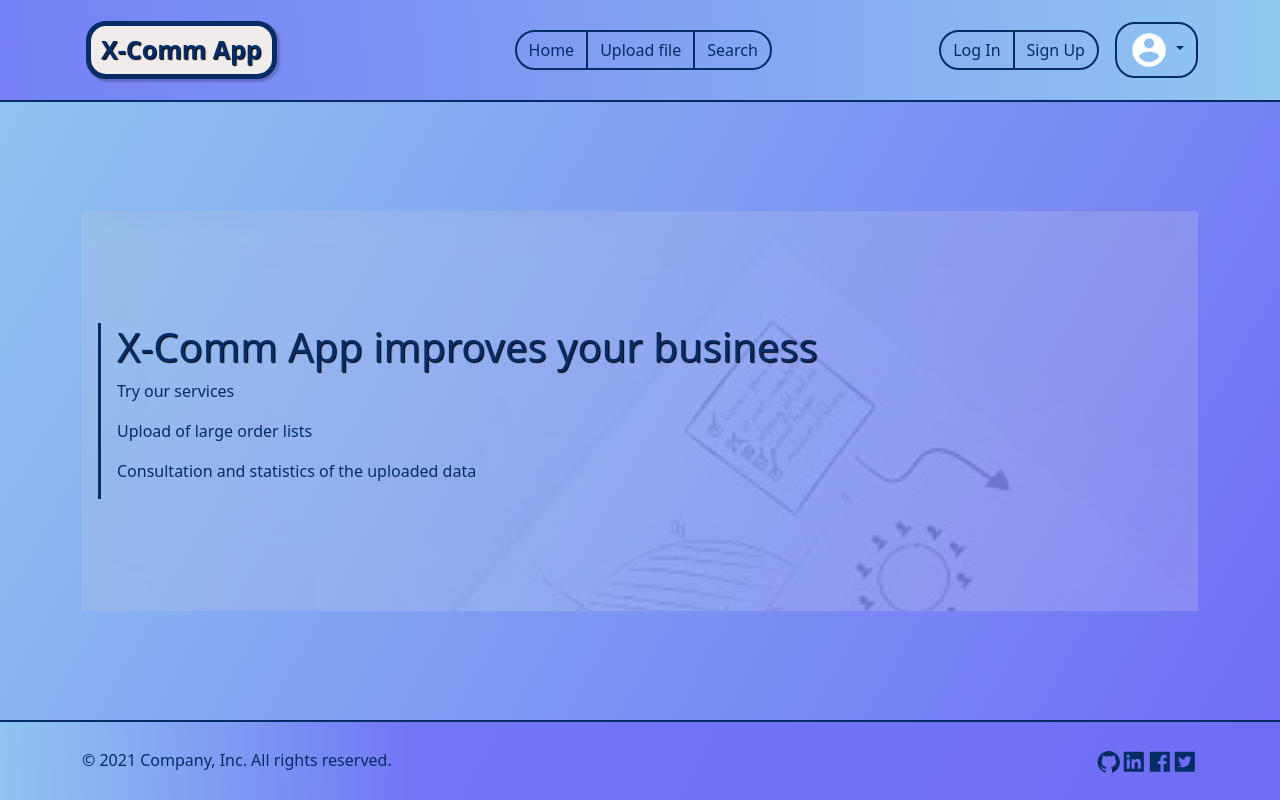
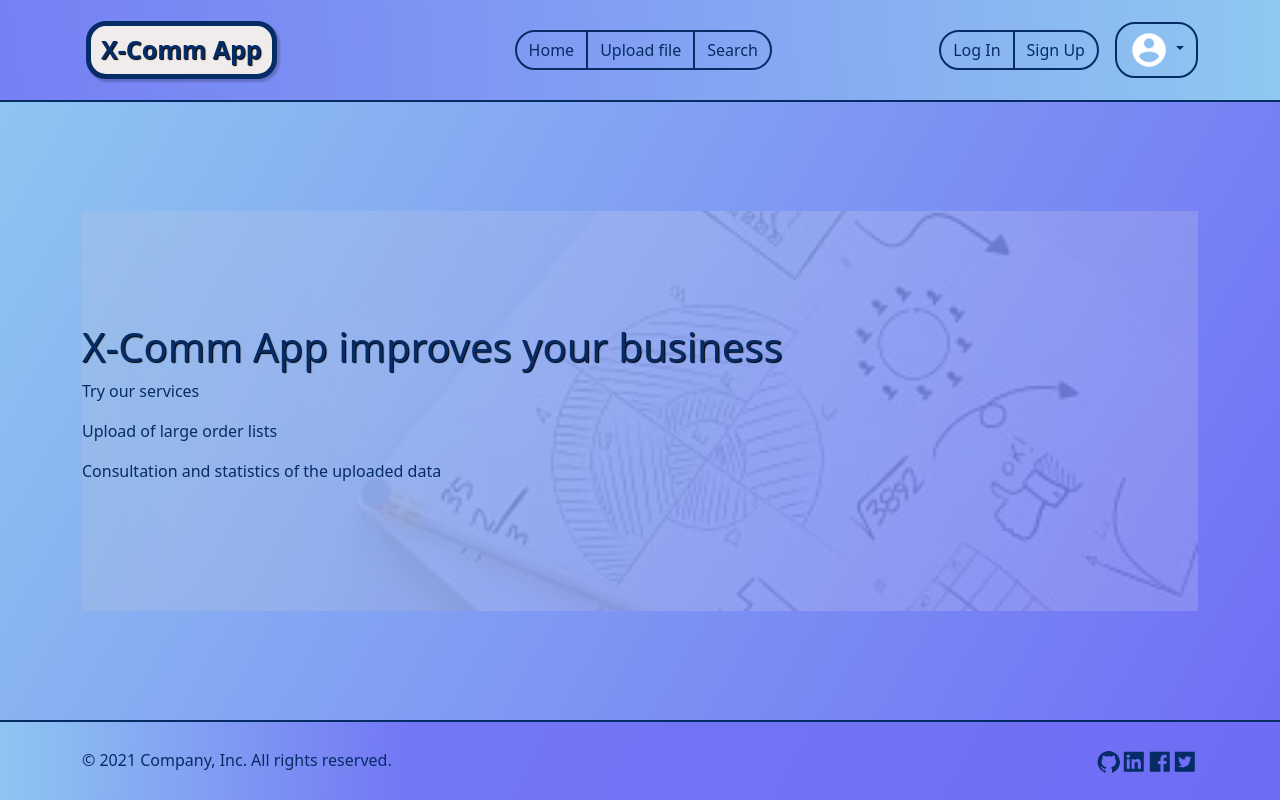
Before and after one commit to tomorrowdevs-projects/team2-real-world-app, a React (Create React App) app in the folder client/: page / in a window 1280 px wide. Built offline with nearby package versions, Linux system fonts and the light colour scheme.

Commit message:
[FIX] Changes in the style of the Home component

```diff
--- a/client/src/pages/Home/home.scss
+++ b/client/src/pages/Home/home.scss
@@ -4,23 +4,7 @@
   position: relative;
   z-index: 1;
   width: 100%;
-}
-
-.home-main {
-  position: relative;
-  z-index: 1;
-  border: {
-    left: $blue-800 solid 3px;
-  }
-  padding: {
-    left: 1rem;
-  }
-  margin: {
-    left: 1rem;
-  }
-}
-
-.container-home:before {
+  &:before {
     content: ' ';
     position: absolute;
     top: 0;
@@ -28,8 +12,10 @@
     background-image: url('../../assets/images/bg-home.jpg');
     background-repeat: no-repeat;
     background-size: cover;
+    background-position-y: center;
     opacity: 0.2;
     width: 100%;
     height: 100%;
     z-index: -1;
   }
+}
--- a/client/src/pages/Home/index.js
+++ b/client/src/pages/Home/index.js
@@ -2,14 +2,14 @@ import './home.scss';
 
 const Home = () => {
   return (
-    <div className='container-home d-flex align-items-center'>
-      <main className='home-main'>
+    <main className='container-home d-flex align-items-center'>
+      <section className='section-main'>
         <h1>X-Comm App improves your business</h1>
         <p>Try our services</p>
         <p>Upload of large order lists</p>
         <p>Consultation and statistics of the uploaded data</p>
-      </main>
-    </div>
+      </section>
+    </main>
   );
 };
 
```
Lines whose indentation alone changed are shown as unchanged.
